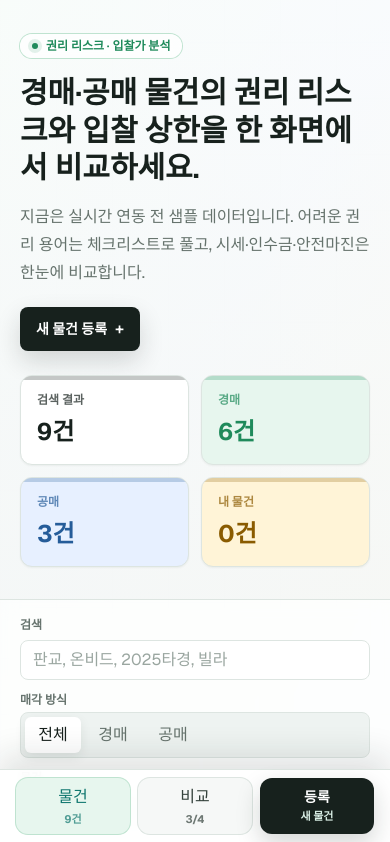
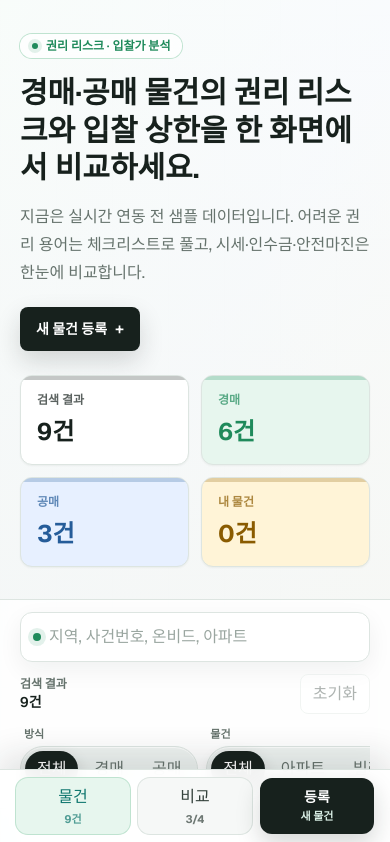
Before and after one commit to jinSsol/auction-risk-analyzer, a Next.js app: page / in a window 390 px wide. Shown: the top 842 px of the page. Built offline with nearby package versions, Linux system fonts and the light colour scheme.

Commit message:
Improve mobile search filters

```diff
--- a/app/page.tsx
+++ b/app/page.tsx
@@ -89,6 +89,12 @@ export default function Home() {
     risky: filtered.filter((item) => item.analysis.level === "위험").length,
     mine: filtered.filter((item) => item.id.startsWith("user-")).length,
   };
+  const activeFilterCount = [
+    channel !== "전체",
+    type !== "전체",
+    level !== "전체",
+    owner !== "전체",
+  ].filter(Boolean).length;
 
   function toggleSelected(id: string) {
     setSelectedIds((current) =>
@@ -103,6 +109,14 @@ export default function Home() {
     window.requestAnimationFrame(() => {
       contentRef.current?.scrollIntoView({ block: "start", behavior: "smooth" });
     });
+  }
+
+  function resetFilters() {
+    setQuery("");
+    setChannel("전체");
+    setType("전체");
+    setLevel("전체");
+    setOwner("전체");
   }
 
   return (
@@ -142,24 +156,54 @@ export default function Home() {
       </section>
 
       <section
-        className={`sticky top-0 z-10 border-b border-[#DDE5E1] bg-white/85 backdrop-blur ${
+        className={`sticky top-0 z-10 border-b border-[#DDE5E1] bg-white/90 backdrop-blur ${
           mobileTab === "browse" ? "block" : "hidden md:block"
         }`}
       >
-        <div className="mx-auto grid max-w-7xl gap-3 px-5 py-3 xl:grid-cols-[minmax(280px,1fr)_auto_auto_auto_auto] xl:items-end xl:px-8">
-          <div>
-            <label className="text-xs font-semibold text-[#66736D]">
-              검색
+        <div className="mx-auto max-w-7xl px-5 py-3 xl:px-8">
+          <div className="grid gap-3 xl:grid-cols-[minmax(280px,1fr)_auto] xl:items-start">
+            <div className="rounded-xl border border-[#DDE5E1] bg-white shadow-[0_8px_24px_rgba(23,33,29,0.06)]">
+              <label className="sr-only" htmlFor="property-search">
+                물건 검색
               </label>
+              <div className="flex min-h-12 items-center gap-2 px-3">
+                <span className="h-2 w-2 rounded-full bg-[#1F8A5B] shadow-[0_0_0_5px_rgba(31,138,91,0.12)]" />
                 <input
+                  id="property-search"
                   value={query}
                   onChange={(event) => setQuery(event.target.value)}
-              placeholder="판교, 온비드, 2025타경, 빌라"
-              className="mt-1 h-10 w-full rounded-lg border border-[#DDE5E1] bg-white px-3 text-sm font-medium text-[#17211D] outline-none transition placeholder:text-[#9AA6A0] focus:border-[#1F8A5B] focus:ring-2 focus:ring-[#D8F1E4]"
+                  placeholder="지역, 사건번호, 온비드, 아파트"
+                  className="h-11 min-w-0 flex-1 bg-transparent text-[15px] font-semibold text-[#17211D] outline-none placeholder:text-[#9AA6A0]"
                 />
+                {query ? (
+                  <button
+                    type="button"
+                    onClick={() => setQuery("")}
+                    className="h-8 rounded-full bg-[#EEF3F1] px-3 text-xs font-bold text-[#66736D] transition hover:bg-[#DDE5E1]"
+                  >
+                    지우기
+                  </button>
+                ) : null}
               </div>
+            </div>
+            <div className="flex items-center justify-between gap-3 xl:justify-end">
+              <div>
+                <p className="text-xs font-bold text-[#66736D]">검색 결과</p>
+                <p className="text-sm font-semibold text-[#17211D]">{stats.total}건</p>
+              </div>
+              <button
+                type="button"
+                onClick={resetFilters}
+                disabled={!query && activeFilterCount === 0}
+                className="h-10 rounded-lg border border-[#DDE5E1] bg-white px-3 text-sm font-semibold text-[#34423C] transition hover:bg-[#F9FBFA] disabled:cursor-default disabled:opacity-40 disabled:hover:bg-white"
+              >
+                초기화
+              </button>
+            </div>
+          </div>
+          <div className="mt-3 flex gap-2 overflow-x-auto pb-1 [scrollbar-width:none] [&::-webkit-scrollbar]:hidden">
             <InlineFilter
-            title="매각 방식"
+              title="방식"
               options={["전체", "경매", "공매"]}
               value={channel}
               onChange={(value) => setChannel(value as SaleChannel | "전체")}
@@ -184,6 +228,12 @@ export default function Home() {
               value={owner}
               onChange={(value) => setOwner(value as "전체" | "내 물건" | "샘플")}
             />
+          </div>
+          {activeFilterCount > 0 ? (
+            <p className="mt-2 text-xs font-semibold text-[#66736D]">
+              필터 {activeFilterCount}개 적용 중
+            </p>
+          ) : null}
         </div>
       </section>
 
@@ -355,16 +405,17 @@ function InlineFilter({
   onChange: (value: string) => void;
 }) {
   return (
-    <div>
-      <p className="text-xs font-semibold text-[#66736D]">{title}</p>
-      <div className="mt-1 flex min-h-10 flex-wrap gap-1 rounded-lg border border-[#DDE5E1] bg-[#EEF3F1] p-1">
+    <div className="shrink-0">
+      <p className="mb-1 px-1 text-[11px] font-bold text-[#66736D]">{title}</p>
+      <div className="flex min-h-10 gap-1 rounded-full border border-[#DDE5E1] bg-[#EEF3F1] p-1 shadow-[inset_0_1px_0_rgba(255,255,255,0.75)]">
         {options.map((option) => (
           <button
+            type="button"
             key={option}
             onClick={() => onChange(option)}
-            className={`min-h-9 min-w-14 rounded-md px-3 py-1.5 text-sm transition ${
+            className={`min-h-9 whitespace-nowrap rounded-full px-3 py-1.5 text-sm transition ${
               value === option
-                ? "bg-white font-semibold text-[#17211D] shadow-[0_4px_12px_rgba(23,33,29,0.08)]"
+                ? "bg-[#17211D] font-semibold text-white shadow-[0_6px_16px_rgba(23,33,29,0.16)]"
                 : "font-medium text-[#66736D] hover:bg-white/70"
             }`}
           >
```
Also changed, not shown: 1 other file (tests, documents, lock files or other folders). Lines whose indentation alone changed are shown as unchanged.
